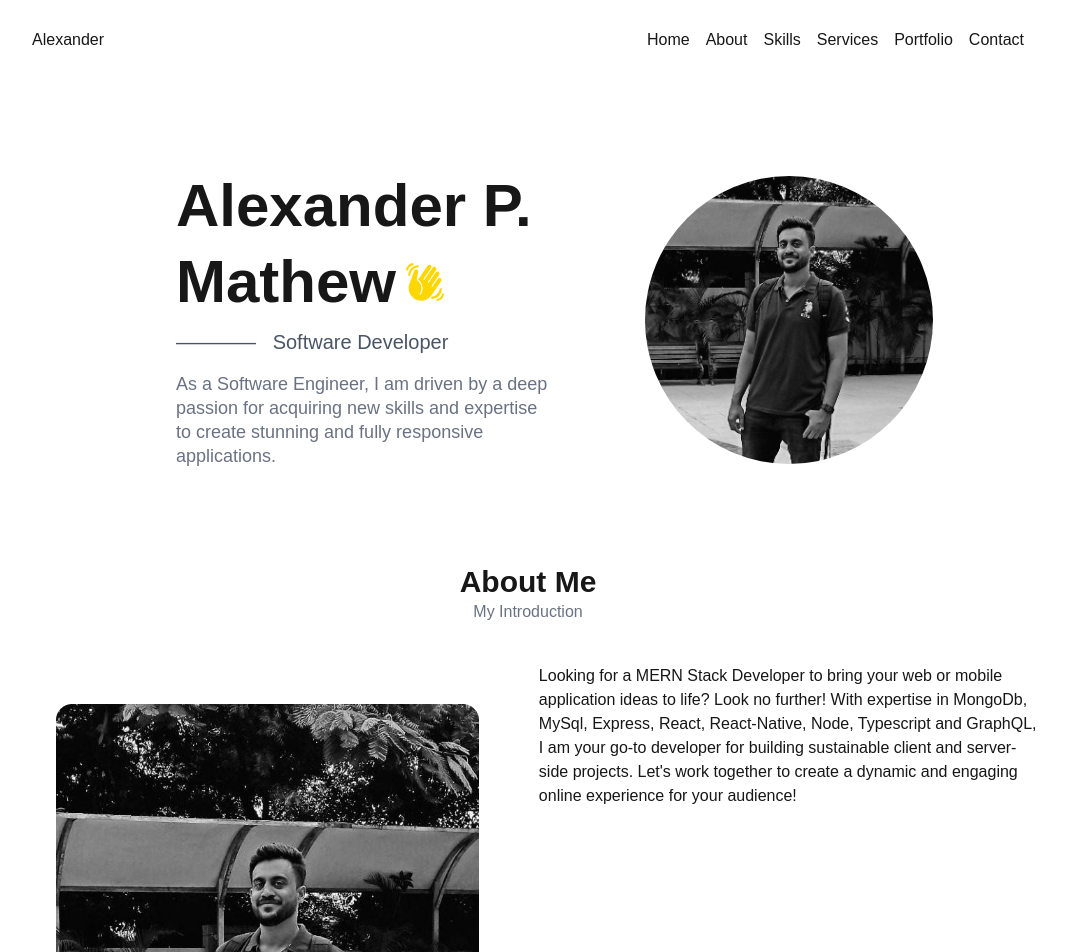
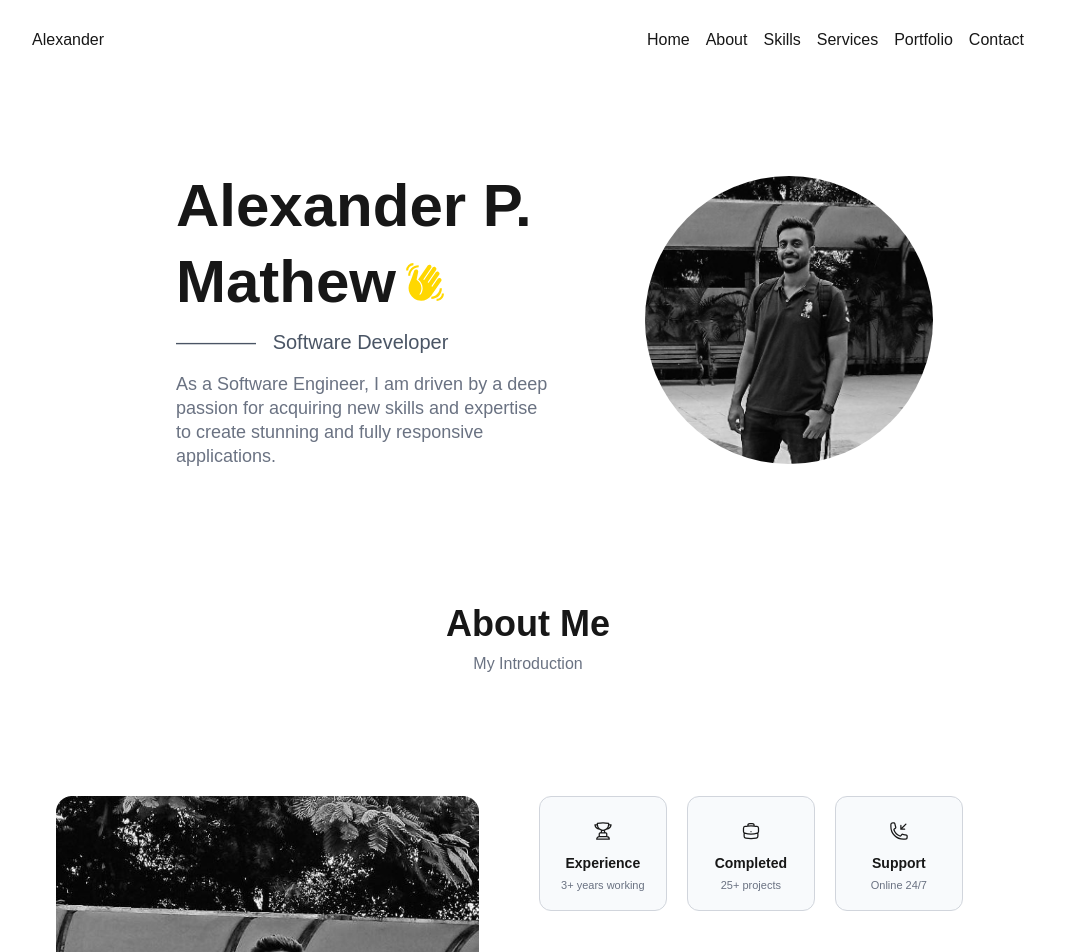
Before and after one commit to Ale-Math/portfolio, a Next.js app in the folder portfolio/: page / in a window 1280 px wide. Shown: the top 952 px of the page, without its empty margins (112-1178 px from the left). Built offline with nearby package versions, Linux system fonts and the light colour scheme.

Commit message:
added tile component

```diff
--- /dev/null
+++ b/portfolio/app/Components/Button.tsx
@@ -0,0 +1,11 @@
+import { ReactNode } from "react";
+
+interface ButtonProps {
+  preIcon?: ReactNode;
+  text: string;
+  postIcon?: ReactNode;
+}
+
+export function Button() {
+  return <div></div>;
+}
--- /dev/null
+++ b/portfolio/app/Components/Icons/call.tsx
@@ -0,0 +1,18 @@
+export function Call() {
+  return (
+    <svg
+      xmlns="http://www.w3.org/2000/svg"
+      fill="none"
+      viewBox="0 0 24 24"
+      stroke-width="1.5"
+      stroke="currentColor"
+      className="size-5"
+    >
+      <path
+        stroke-linecap="round"
+        stroke-linejoin="round"
+        d="M14.25 9.75v-4.5m0 4.5h4.5m-4.5 0 6-6m-3 18c-8.284 0-15-6.716-15-15V4.5A2.25 2.25 0 0 1 4.5 2.25h1.372c.516 0 .966.351 1.091.852l1.106 4.423c.11.44-.054.902-.417 1.173l-1.293.97a1.062 1.062 0 0 0-.38 1.21 12.035 12.035 0 0 0 7.143 7.143c.441.162.928-.004 1.21-.38l.97-1.293a1.125 1.125 0 0 1 1.173-.417l4.423 1.106c.5.125.852.575.852 1.091V19.5a2.25 2.25 0 0 1-2.25 2.25h-2.25Z"
+      />
+    </svg>
+  );
+}
--- /dev/null
+++ b/portfolio/app/Components/Icons/case.tsx
@@ -0,0 +1,18 @@
+export function Case() {
+  return (
+    <svg
+      xmlns="http://www.w3.org/2000/svg"
+      fill="none"
+      viewBox="0 0 24 24"
+      stroke-width="1.5"
+      stroke="currentColor"
+      className="size-5"
+    >
+      <path
+        stroke-linecap="round"
+        stroke-linejoin="round"
+        d="M20.25 14.15v4.25c0 1.094-.787 2.036-1.872 2.18-2.087.277-4.216.42-6.378.42s-4.291-.143-6.378-.42c-1.085-.144-1.872-1.086-1.872-2.18v-4.25m16.5 0a2.18 2.18 0 0 0 .75-1.661V8.706c0-1.081-.768-2.015-1.837-2.175a48.114 48.114 0 0 0-3.413-.387m4.5 8.006c-.194.165-.42.295-.673.38A23.978 23.978 0 0 1 12 15.75c-2.648 0-5.195-.429-7.577-1.22a2.016 2.016 0 0 1-.673-.38m0 0A2.18 2.18 0 0 1 3 12.489V8.706c0-1.081.768-2.015 1.837-2.175a48.111 48.111 0 0 1 3.413-.387m7.5 0V5.25A2.25 2.25 0 0 0 13.5 3h-3a2.25 2.25 0 0 0-2.25 2.25v.894m7.5 0a48.667 48.667 0 0 0-7.5 0M12 12.75h.008v.008H12v-.008Z"
+      />
+    </svg>
+  );
+}
--- /dev/null
+++ b/portfolio/app/Components/Icons/trophy.tsx
@@ -0,0 +1,18 @@
+export function Trophy() {
+  return (
+    <svg
+      xmlns="http://www.w3.org/2000/svg"
+      fill="none"
+      viewBox="0 0 24 24"
+      stroke-width="1.5"
+      stroke="currentColor"
+      className="size-5 "
+    >
+      <path
+        stroke-linecap="round"
+        stroke-linejoin="round"
+        d="M16.5 18.75h-9m9 0a3 3 0 0 1 3 3h-15a3 3 0 0 1 3-3m9 0v-3.375c0-.621-.503-1.125-1.125-1.125h-.871M7.5 18.75v-3.375c0-.621.504-1.125 1.125-1.125h.872m5.007 0H9.497m5.007 0a7.454 7.454 0 0 1-.982-3.172M9.497 14.25a7.454 7.454 0 0 0 .981-3.172M5.25 4.236c-.982.143-1.954.317-2.916.52A6.003 6.003 0 0 0 7.73 9.728M5.25 4.236V4.5c0 2.108.966 3.99 2.48 5.228M5.25 4.236V2.721C7.456 2.41 9.71 2.25 12 2.25c2.291 0 4.545.16 6.75.47v1.516M7.73 9.728a6.726 6.726 0 0 0 2.748 1.35m8.272-6.842V4.5c0 2.108-.966 3.99-2.48 5.228m2.48-5.492a46.32 46.32 0 0 1 2.916.52 6.003 6.003 0 0 1-5.395 4.972m0 0a6.726 6.726 0 0 1-2.749 1.35m0 0a6.772 6.772 0 0 1-3.044 0"
+      />
+    </svg>
+  );
+}
--- /dev/null
+++ b/portfolio/app/Components/tile.tsx
@@ -0,0 +1,19 @@
+import { NextComponentType } from "next";
+import { Trophy } from "./Icons/trophy";
+import { ReactNode } from "react";
+
+interface TileProps {
+  icon: ReactNode;
+  title: string;
+  description: string;
+}
+
+export function Tile(props: TileProps) {
+  return (
+    <div className="w-32 p-4 flex flex-col items-center space-y-1 border-gray-300 border rounded-xl bg-slate-50">
+      <div className="p-2">{props.icon}</div>
+      <p className="text-sm font-semibold">{props.title}</p>
+      <p className="text-[11px] text-gray-500">{props.description}</p>
+    </div>
+  );
+}
--- a/portfolio/app/page.tsx
+++ b/portfolio/app/page.tsx
@@ -1,3 +1,7 @@
+import { Call } from "./Components/Icons/call";
+import { Case } from "./Components/Icons/case";
+import { Trophy } from "./Components/Icons/trophy";
+import { Tile } from "./Components/tile";
 import { HandSvg } from "./Images/Hand";
 
 export default function Home() {
@@ -41,8 +45,8 @@ export default function Home() {
         </div>
       </div>
       <div className="flex justify-center flex-col items-center space-y-10">
-        <div>
-          <p className="text-3xl font-bold text-center">About Me</p>
+        <div className="py-10 space-y-2">
+          <p className="text-4xl font-bold text-center">About Me</p>
           <p className="text-md text-gray-500 text-center">My Introduction</p>
         </div>
         <div className="flex w-4/5 justify-center space-x-5">
@@ -50,8 +54,20 @@ export default function Home() {
             <img className=" rounded-2xl" src="\Alex.jpg"></img>
           </div>
           <div className="w-1/2">
-            <div></div>
-            <p>
+            <div className="flex gap-5 py-10">
+              <Tile
+                icon={<Trophy />}
+                title="Experience"
+                description="3+ years working"
+              />
+              <Tile
+                icon={<Case />}
+                title="Completed"
+                description="25+ projects"
+              />
+              <Tile icon={<Call />} title="Support" description="Online 24/7" />
+            </div>
+            <p className="w-4/5 text-gray-600 text-lg">
               Looking for a MERN Stack Developer to bring your web or mobile
               application ideas to life? Look no further! With expertise in
               MongoDb, MySql, Express, React, React-Native, Node, Typescript and
@@ -62,6 +78,14 @@ export default function Home() {
           </div>
         </div>
       </div>
+      <div>
+        <div className="py-10 space-y-2">
+          <p className="text-4xl font-bold text-center">Skills</p>
+          <p className="text-sm text-gray-500 text-center">
+            My Technical Skills
+          </p>
+        </div>
+      </div>
     </div>
   );
 }
```
